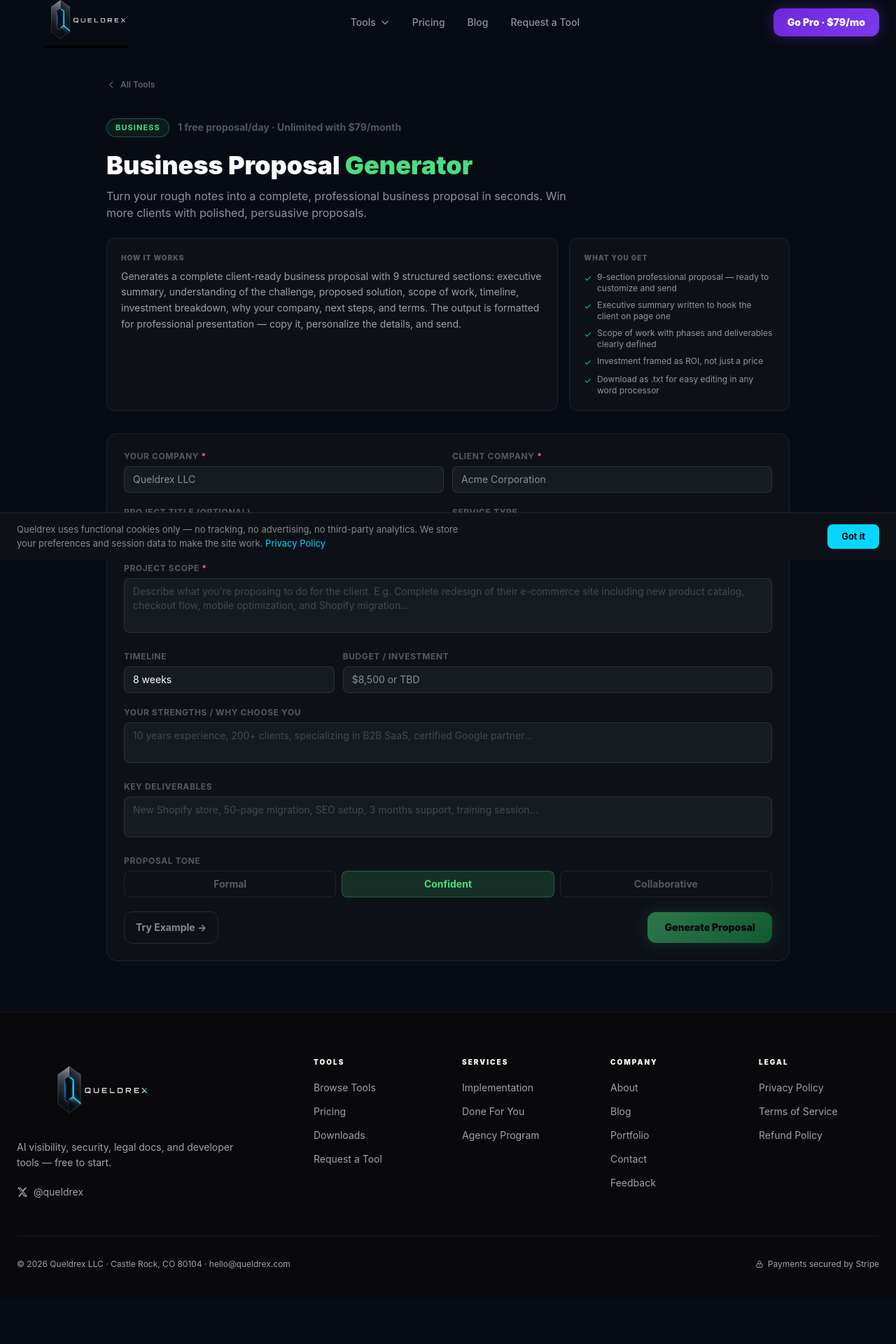
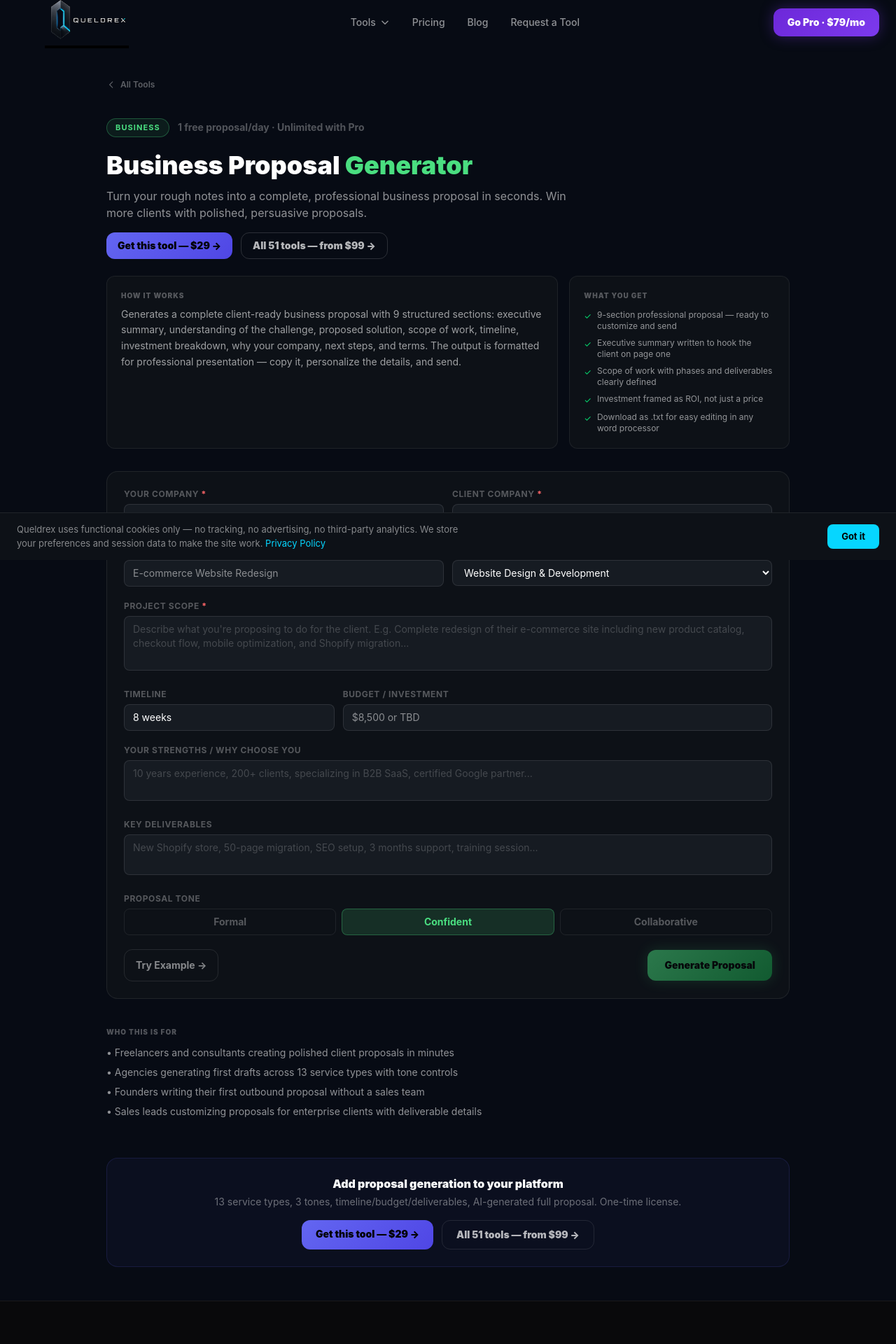
Before and after one commit to Queldrex/tools-platform, a Next.js app: page /tools/proposal-generator in a window 1280 px wide. Shown: the top 1920 px of the page at 70% size. Before the commit the page ends 1854 px from the top, so only its background shows below. Built offline with nearby package versions, Linux system fonts and the light colour scheme.

Commit message:
feat: proposal-generator — pricing CTAs, Who This Is For, fix badge/placeholder/example Queldrex refs

```diff
--- a/app/tools/proposal-generator/Client.tsx
+++ b/app/tools/proposal-generator/Client.tsx
@@ -52,7 +52,7 @@ export default function ProposalGeneratorPage() {
   }
 
   const loadExample = () => {
-    setYourCompany('Queldrex LLC')
+    setYourCompany('Acme Consulting LLC')
     setClientCompany('Mountain West Realty Group')
     setProjectTitle('Website Redesign & Lead Generation System')
     setServiceType('Website Design & Development')
@@ -86,10 +86,14 @@ export default function ProposalGeneratorPage() {
         </Link>
         <div className="flex flex-wrap items-center gap-3 mb-5">
           <span className="text-[11px] font-bold uppercase tracking-widest px-3 py-1 rounded-full border" style={{ color: '#4ade80', borderColor: 'rgba(74,222,128,0.3)', background: 'rgba(74,222,128,0.08)' }}>Business</span>
-          <span className="text-sm font-bold text-white/30">1 free proposal/day · Unlimited with $79/month</span>
+          <span className="text-sm font-bold text-white/30">1 free proposal/day · Unlimited with Pro</span>
         </div>
         <h1 className="text-4xl font-black text-white mb-3">Business Proposal <span style={{ color: '#4ade80' }}>Generator</span></h1>
-        <p className="text-white/55 text-base mb-6 max-w-2xl">Turn your rough notes into a complete, professional business proposal in seconds. Win more clients with polished, persuasive proposals.</p>
+        <p className="text-white/55 text-base mb-4 max-w-2xl">Turn your rough notes into a complete, professional business proposal in seconds. Win more clients with polished, persuasive proposals.</p>
+        <div className="flex gap-3 flex-wrap mb-6">
+          <Link href="/pricing" className="inline-flex items-center gap-1 text-sm font-black px-4 py-2 rounded-xl text-black" style={{ background: 'linear-gradient(135deg,#6366f1,#4f46e5)' }}>Get this tool — $29 →</Link>
+          <Link href="/pricing" className="inline-flex items-center gap-1 text-sm font-black px-4 py-2 rounded-xl border text-white/70" style={{ borderColor: 'rgba(255,255,255,0.15)' }}>All 51 tools — from $99 →</Link>
+        </div>
 
         <div className="grid grid-cols-1 md:grid-cols-3 gap-4 mb-8">
           <div className="md:col-span-2 rounded-xl border p-5" style={{ background: '#0d1117', borderColor: 'rgba(255,255,255,0.07)' }}>
@@ -110,7 +114,7 @@ export default function ProposalGeneratorPage() {
           <div className="grid grid-cols-2 gap-3">
             <div>
               <label className="text-xs text-white/30 font-bold uppercase tracking-wider mb-1.5 block">Your Company <span className="text-red-400">*</span></label>
-              <input value={yourCompany} onChange={e => setYourCompany(e.target.value)} placeholder="Queldrex LLC"
+              <input value={yourCompany} onChange={e => setYourCompany(e.target.value)} placeholder="Your Company Name"
                 className="w-full text-sm text-white rounded-lg px-3 py-2 outline-none" style={{ background: '#161b22', border: '1px solid rgba(255,255,255,0.1)' }} />
             </div>
             <div>
@@ -228,6 +232,23 @@ export default function ProposalGeneratorPage() {
             </div>
           </div>
         )}
+        <div className="mt-10 mb-8">
+          <p className="text-[10px] font-black uppercase tracking-widest mb-3" style={{ color: 'rgba(255,255,255,0.3)' }}>Who This Is For</p>
+          <ul className="space-y-2 text-sm text-white/55">
+            <li>• Freelancers and consultants creating polished client proposals in minutes</li>
+            <li>• Agencies generating first drafts across 13 service types with tone controls</li>
+            <li>• Founders writing their first outbound proposal without a sales team</li>
+            <li>• Sales leads customizing proposals for enterprise clients with deliverable details</li>
+          </ul>
+        </div>
+        <div className="mt-14 rounded-2xl border p-6 text-center" style={{ background: 'rgba(99,102,241,0.05)', borderColor: 'rgba(99,102,241,0.15)' }}>
+          <p className="text-white font-black mb-1">Add proposal generation to your platform</p>
+          <p className="text-white/40 text-sm mb-4">13 service types, 3 tones, timeline/budget/deliverables, AI-generated full proposal. One-time license.</p>
+          <div className="flex gap-3 justify-center flex-wrap">
+            <Link href="/pricing" className="px-5 py-2.5 rounded-xl text-sm font-black text-black" style={{ background: 'linear-gradient(135deg,#6366f1,#4f46e5)' }}>Get this tool — $29 →</Link>
+            <Link href="/pricing" className="px-5 py-2.5 rounded-xl text-sm font-black border text-white/70" style={{ borderColor: 'rgba(255,255,255,0.1)' }}>All 51 tools — from $99 →</Link>
+          </div>
+        </div>
       </main>
       <Footer />
     </div>
```
